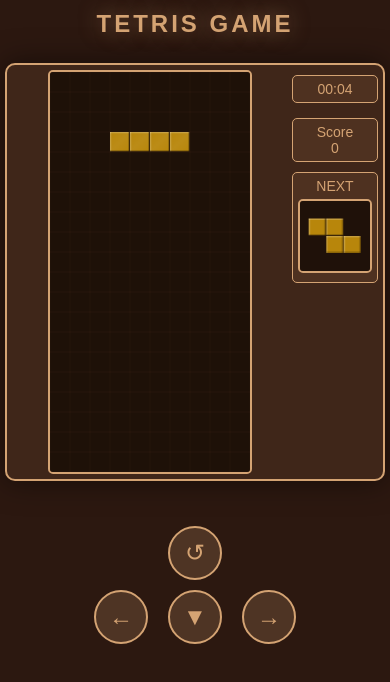
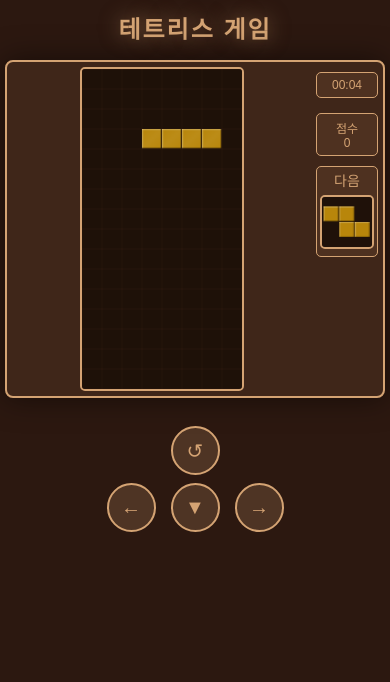
Before and after one commit to gooddaysyk/blokcgame, a plain HTML site: page index.html in a window 390 px wide. Drawn offline with Linux system fonts and the light colour scheme.

Commit message:
Optimize mobile layout and add Korean translation

```diff
--- a/index.html
+++ b/index.html
@@ -1,9 +1,9 @@
 <!DOCTYPE html>
-<html lang="en">
+<html lang="ko">
 <head>
     <meta charset="UTF-8">
     <meta name="viewport" content="width=device-width, initial-scale=1.0, maximum-scale=1.0, user-scalable=no">
-    <title>Tetris Game</title>
+    <title>테트리스 게임</title>
     <style>
         body {
             margin: 0;
@@ -11,7 +11,7 @@
             flex-direction: column;
             align-items: center;
             background-color: #2c1810;
-            padding: 10px;
+            padding: 5px;
             min-height: 100vh;
             box-sizing: border-box;
             font-family: Arial, sans-serif;
@@ -21,28 +21,28 @@
             display: flex;
             flex-direction: column;
             align-items: center;
-            gap: 20px;
+            gap: 10px;
             width: 100%;
-            max-width: 500px;
+            max-width: 400px;
         }
 
         .game-title {
             color: #d4a373;
-            font-size: 32px;
+            font-size: 28px;
             text-align: center;
             text-transform: uppercase;
             text-shadow: 0 0 20px rgba(212, 163, 115, 0.5);
             font-weight: bold;
-            letter-spacing: 3px;
-            margin: 10px 0;
+            letter-spacing: 2px;
+            margin: 5px 0;
         }
 
         .game-container {
             display: flex;
-            gap: 10px;
-            padding: 10px;
+            gap: 8px;
+            padding: 8px;
             background: rgba(139, 94, 60, 0.2);
-            border-radius: 10px;
+            border-radius: 8px;
             box-shadow: 0 0 30px rgba(0, 0, 0, 0.5);
             border: 2px solid #d4a373;
             width: 100%;
@@ -144,31 +144,43 @@
             }
 
             .game-area canvas {
-                width: 200px;
-                height: 400px;
+                width: 160px !important;
+                height: 320px !important;
             }
 
             .side-panel {
-                min-width: 80px;
+                min-width: 60px;
                 gap: 5px;
             }
 
             .next-block {
-                padding: 5px;
+                padding: 3px;
             }
 
             .next-block-canvas {
-                width: 70px !important;
-                height: 70px !important;
+                width: 50px !important;
+                height: 50px !important;
             }
 
             .time, .score {
-                font-size: 14px;
+                font-size: 12px;
                 padding: 5px;
             }
 
             .mobile-controls {
                 display: block;
+                margin-top: 10px;
+            }
+
+            .control-btn {
+                width: 45px;
+                height: 45px;
+                font-size: 20px;
+            }
+
+            .control-row {
+                gap: 15px;
+                margin: 8px 0;
             }
 
             .controls {
@@ -254,23 +266,23 @@
 </head>
 <body>
     <div class="main-container">
-        <h1 class="game-title">Tetris Game</h1>
+        <h1 class="game-title">테트리스 게임</h1>
         <div class="game-container">
             <div class="game-area">
-                <canvas id="gameCanvas" width="300" height="600"></canvas>
+                <canvas id="gameCanvas" width="240" height="480"></canvas>
             </div>
             <div class="side-panel">
                 <div class="time">00:00</div>
-                <div class="score">Score<br>0</div>
+                <div class="score">점수<br>0</div>
                 <div class="next-block">
-                    <div class="next-block-title">Next</div>
-                    <canvas id="nextBlockCanvas" width="100" height="100" class="next-block-canvas"></canvas>
+                    <div class="next-block-title">다음</div>
+                    <canvas id="nextBlockCanvas" width="80" height="80" class="next-block-canvas"></canvas>
                 </div>
                 <div class="controls">
-                    <p>← → : Move</p>
-                    <p>↑ : Rotate</p>
-                    <p>↓ : Down</p>
-                    <p>Space : Drop</p>
+                    <p>← → : 이동</p>
+                    <p>↑ : 회전</p>
+                    <p>↓ : 아래로</p>
+                    <p>Space : 떨어뜨리기</p>
                 </div>
             </div>
         </div>
```
